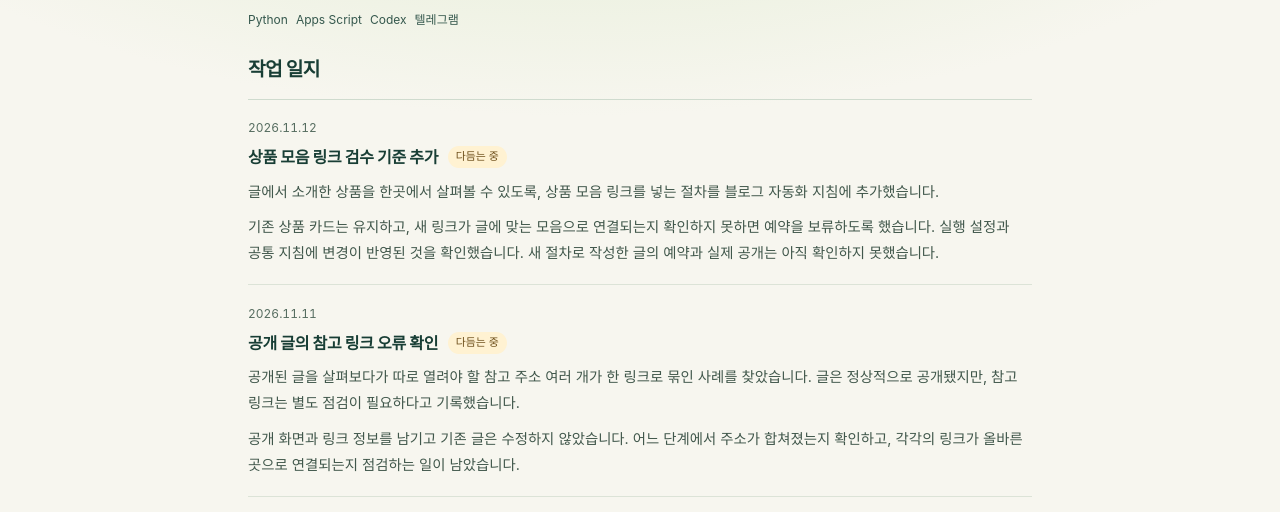
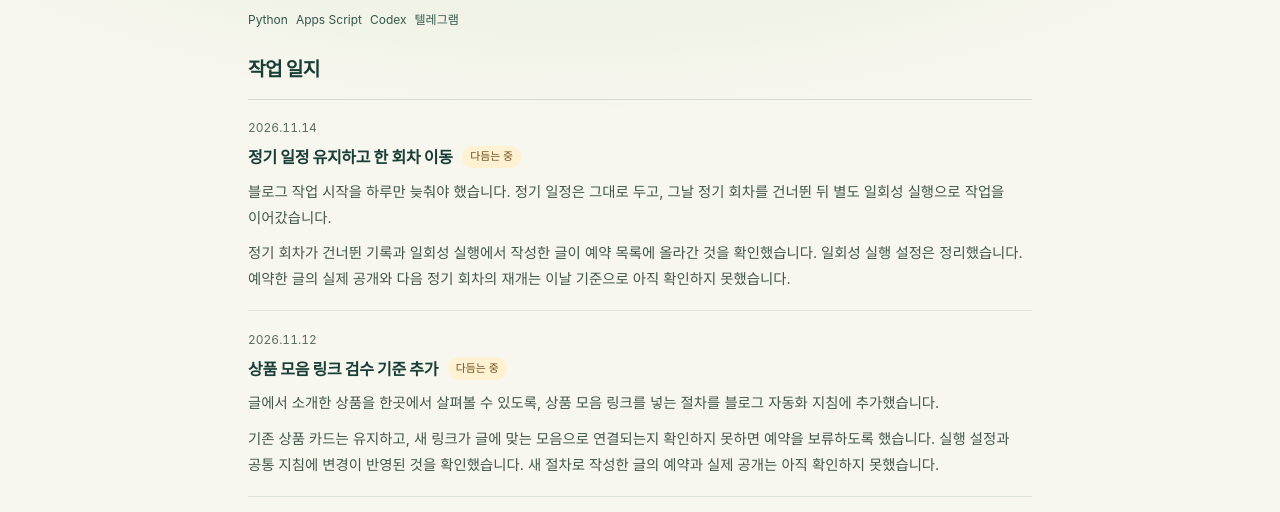
Before and after one commit to moon-cardone/moonz-lab, a plain HTML site: page project/blog-auto.html in a window 1280 px wide. Shown: the part 268-780 px from the top of the page. Drawn offline with Linux system fonts and the light colour scheme.

Commit message:
docs: record one-off blog schedule change

```diff
--- a/project/blog-auto.html
+++ b/project/blog-auto.html
@@ -127,7 +127,8 @@ footer a{text-decoration:none;font-weight:700;font-size:.9rem}
 <span class="badge live">운영 중</span><h1>블로그 자동 포스팅</h1>
 <p class="tagline">조사부터 초안·검수까지 돕는 도구</p><ul class="tools"><li>Python</li><li>Apps Script</li><li>Codex</li><li>텔레그램</li></ul>
 </header>
-<main id="main" class="project-main"><section><h2>작업 일지</h2><article class="log"><div class="log-head"><time class="log-date" datetime="2026-11-12">2026.11.12</time><h3>상품 모음 링크 검수 기준 추가</h3><span class="badge shaping">다듬는 중</span></div><div class="log-body"><p>글에서 소개한 상품을 한곳에서 살펴볼 수 있도록, 상품 모음 링크를 넣는 절차를 블로그 자동화 지침에 추가했습니다.</p>
+<main id="main" class="project-main"><section><h2>작업 일지</h2><article class="log"><div class="log-head"><time class="log-date" datetime="2026-11-14">2026.11.14</time><h3>정기 일정 유지하고 한 회차 이동</h3><span class="badge shaping">다듬는 중</span></div><div class="log-body"><p>블로그 작업 시작을 하루만 늦춰야 했습니다. 정기 일정은 그대로 두고, 그날 정기 회차를 건너뛴 뒤 별도 일회성 실행으로 작업을 이어갔습니다.</p>
+<p>정기 회차가 건너뛴 기록과 일회성 실행에서 작성한 글이 예약 목록에 올라간 것을 확인했습니다. 일회성 실행 설정은 정리했습니다. 예약한 글의 실제 공개와 다음 정기 회차의 재개는 이날 기준으로 아직 확인하지 못했습니다.</p></div></article><article class="log"><div class="log-head"><time class="log-date" datetime="2026-11-12">2026.11.12</time><h3>상품 모음 링크 검수 기준 추가</h3><span class="badge shaping">다듬는 중</span></div><div class="log-body"><p>글에서 소개한 상품을 한곳에서 살펴볼 수 있도록, 상품 모음 링크를 넣는 절차를 블로그 자동화 지침에 추가했습니다.</p>
 <p>기존 상품 카드는 유지하고, 새 링크가 글에 맞는 모음으로 연결되는지 확인하지 못하면 예약을 보류하도록 했습니다. 실행 설정과 공통 지침에 변경이 반영된 것을 확인했습니다. 새 절차로 작성한 글의 예약과 실제 공개는 아직 확인하지 못했습니다.</p></div></article><article class="log"><div class="log-head"><time class="log-date" datetime="2026-11-11">2026.11.11</time><h3>공개 글의 참고 링크 오류 확인</h3><span class="badge shaping">다듬는 중</span></div><div class="log-body"><p>공개된 글을 살펴보다가 따로 열려야 할 참고 주소 여러 개가 한 링크로 묶인 사례를 찾았습니다. 글은 정상적으로 공개됐지만, 참고 링크는 별도 점검이 필요하다고 기록했습니다.</p>
 <p>공개 화면과 링크 정보를 남기고 기존 글은 수정하지 않았습니다. 어느 단계에서 주소가 합쳐졌는지 확인하고, 각각의 링크가 올바른 곳으로 연결되는지 점검하는 일이 남았습니다.</p></div></article><article class="log"><div class="log-head"><time class="log-date" datetime="2026-11-10">2026.11.10</time><h3>자동화 공통 지침 통합</h3><span class="badge shaping">다듬는 중</span></div><div class="log-body"><p>새 글 제작을 시작하는 작업과 이어가는 작업이 같은 검수·예약 기준을 따르도록, 공통 지침을 문서 한 곳에 모았습니다. 각 자동화에는 맡은 역할과 문서 참조만 남겼습니다.</p>
 <p>기존 일정은 유지하고, 더 이상 쓰지 않는 실행 설정은 사본을 남긴 뒤 정리했습니다. 두 설정이 같은 문서를 가리키는 것을 확인했습니다. 이후 후속 실행에서 원고 검수와 예약 목록까지 확인했지만, 두 작업이 함께 실제 공개 확인까지 이어지는 전 과정은 아직 확인하지 못했습니다.</p></div></article><article class="log"><div class="log-head"><time class="log-date" datetime="2026-11-09">2026.11.09</time><h3>사용량 확인 응답 대기</h3><span class="badge shaping">다듬는 중</span></div><div class="log-body"><p>사용량 확인이 늦어 글 제작이 멈췄습니다. 정상 응답도 늦게 돌아오는 경우를 확인해, 실행 지침에서 응답 대기와 한도 도달을 구분했습니다.</p>
```
Also changed, not shown: index.html (+1 -1 lines), 1 other file.
